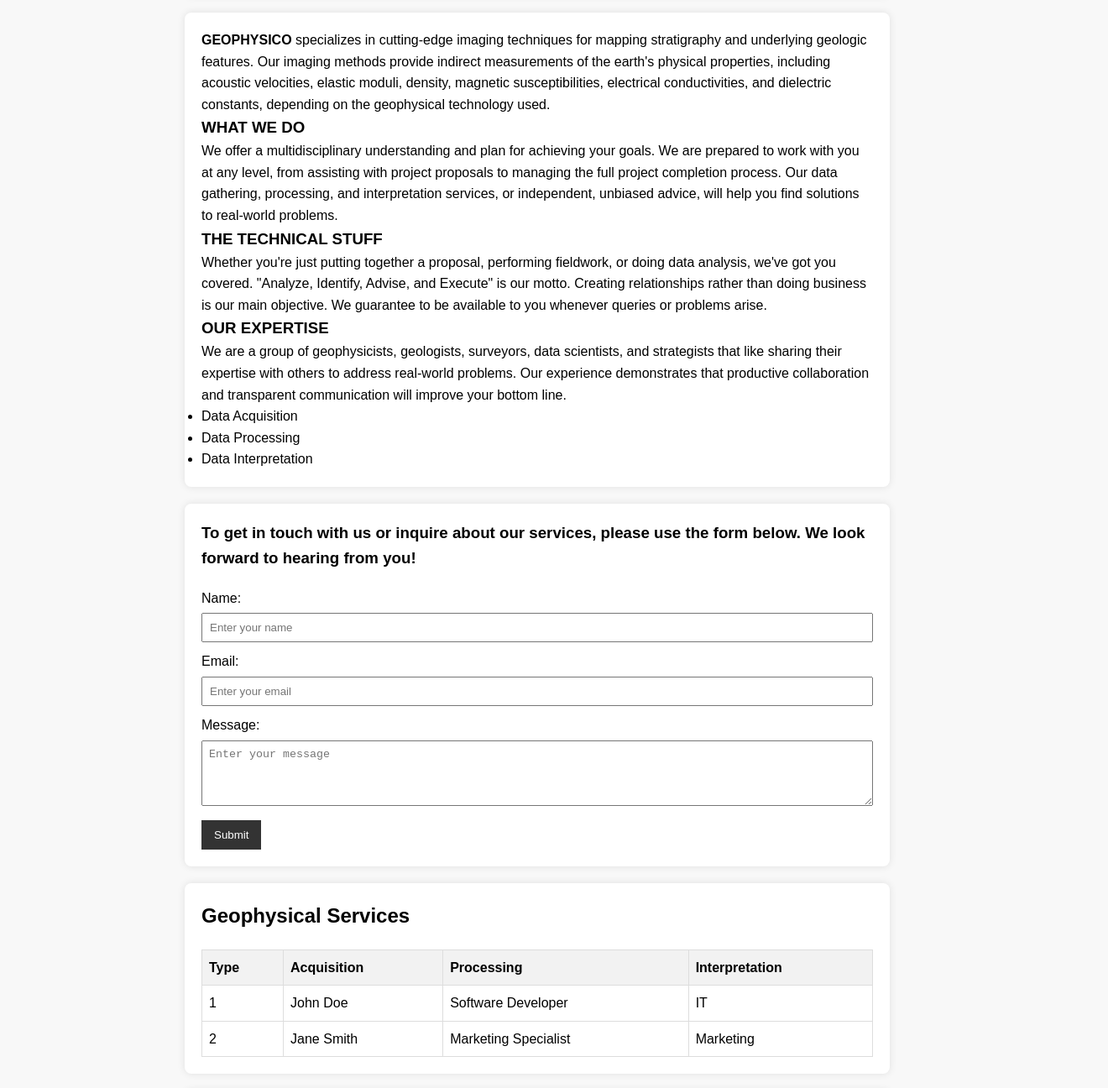
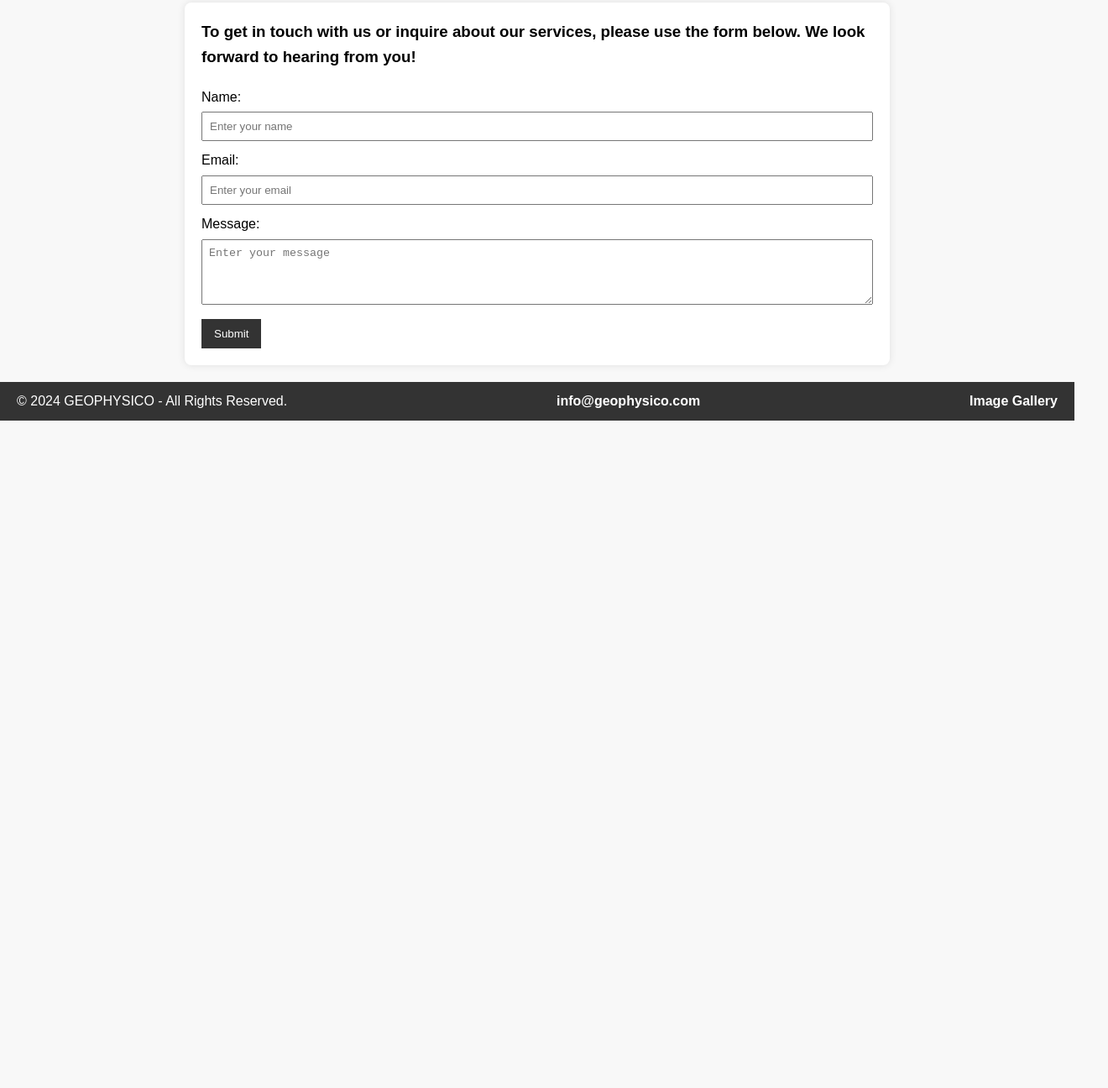
Before and after one commit to ibrahimilhan35/FullStack-2023, a plain HTML site: page HTML/Week01a/index.html in a window 1280 px wide. Shown: the part 557-1853 px from the top of the page at 84% size, 1320 px wide, since content can reach past the window. After the commit the page ends 1058 px from the top, so only its background shows below. Drawn offline with Linux system fonts and the light colour scheme.

Commit message:
HTML Homework Assignments 01 Revised

```diff
--- a/HTML/Week01a/index.html
+++ b/HTML/Week01a/index.html
@@ -33,44 +33,13 @@
         <img
             src="images/Geophysico.png"
             alt="Geophysico Image"
-            width="720"
-            height="362"
+            width="800"
+            height="350"
         >
         <h1>EXPERIENCED GEOPHYSICAL SERVICES AND CONSULTING</h1>
         <p>
             Our objective is to offer clients project-specific, multidisciplinary and data-driven solutions.
         </p>
-    </section>
-
-    <!-- Main Content Section -->
-    <section>
-        <p>
-            <strong>GEOPHYSICO</strong> specializes in cutting-edge imaging techniques for mapping stratigraphy
-            and underlying geologic features. Our imaging methods provide indirect measurements of the earth's
-            physical properties, including acoustic velocities, elastic moduli, density, magnetic susceptibilities,
-            electrical conductivities, and dielectric constants, depending on the geophysical technology used.
-        </p>
-
-        <h3>WHAT WE DO</h3>
-        <p>
-            We offer a multidisciplinary understanding and plan for achieving your goals. We are prepared to work with you at any level, from assisting with project proposals to managing the full project completion process. Our data gathering, processing, and interpretation services, or independent, unbiased advice, will help you find solutions to real-world problems.
-        </p>
-
-        <h3>THE TECHNICAL STUFF</h3>
-        <p>
-            Whether you're just putting together a proposal, performing fieldwork, or doing data analysis, we've got you covered. "Analyze, Identify, Advise, and Execute" is our motto. Creating relationships rather than doing business is our main objective. We guarantee to be available to you whenever queries or problems arise.
-        </p>
-
-        <h3>OUR EXPERTISE</h3>
-        <p>
-            We are a group of geophysicists, geologists, surveyors, data scientists, and strategists that like sharing their expertise with others to address real-world problems. Our experience demonstrates that productive collaboration and transparent communication will improve your bottom line.
-        </p>
-        <!-- List of Services -->
-        <ul>
-            <li>Data Acquisition</li>
-            <li>Data Processing</li>
-            <li>Data Interpretation</li>
-        </ul>
     </section>
 
     <!-- Form Section -->
@@ -97,57 +66,6 @@
         <!-- Form ends here -->
     </section>
 
-    <section>
-        <h2>Geophysical Services</h2>
-
-        <!-- Simple table structure -->
-        <table border="1">
-            <thead>
-                <tr>
-                    <th>Type</th>
-                    <th>Acquisition</th>
-                    <th>Processing</th>
-                    <th>Interpretation</th>
-                </tr>
-            </thead>
-            <tbody>
-                <tr>
-                    <td>1</td>
-                    <td>John Doe</td>
-                    <td>Software Developer</td>
-                    <td>IT</td>
-                </tr>
-                <tr>
-                    <td>2</td>
-                    <td>Jane Smith</td>
-                    <td>Marketing Specialist</td>
-                    <td>Marketing</td>
-                </tr>
-                <!-- Add more rows as needed -->
-            </tbody>
-        </table>
-    </section>
-
-    <section>
-        <h2>Geophysical Field Work</h2>
-
-        <!-- Embedded YouTube Video using iframe -->
-        <iframe width="560" height="315" src="https://www.youtube.com/embed/VIDEO_ID" frameborder="0" allowfullscreen></iframe>
-
-        <p>This is an example of seismic data acquisition in the field.</p>
-    </section>
-
-    <section>
-        <h2>YouTube Video Example</h2>
-
-        <!-- Anchor tag linking to YouTube video -->
-        <a href="https://www.youtube.com/watch?v=VIDEO_ID" target="_blank">
-            Watch the Video on YouTube
-        </a>
-
-        <p>This is an example of creating a link to a YouTube video using the anchor tag.</p>
-    </section>
-
     <!-- Footer Section -->
     <footer>
         <div class="footer-left">
--- a/HTML/Week01a/styles.css
+++ b/HTML/Week01a/styles.css
@@ -134,31 +134,15 @@ footer {
     display: flex;
     justify-content: space-between;
     align-items: center;
-    width: 100%;
 }
 
-/* Footer Styles
-footer {
-    background-color: #333;
-    color: #fff;
-    padding: 10px 20px;
-    display: flex;
-    justify-content: space-between;
-    align-items: center;
-    position: fixed;
-    bottom: 0;
-    width: 100%;
-} */
-
-.footer-left, .footer-right, .footer-center {
-    flex: 1;
-    text-align: center;
+/* Style for the links */
+.footer-center a, .footer-right a {
+    color: inherit; /* Inherit the color from the parent (white in this case) */
+    text-decoration: none; /* Remove underlines from links */
 }
 
-.footer-right, .footer-center {
-    text-align: right;
-}
-
+/* Hover effect */
 .footer-center a:hover, .footer-right a:hover {
     text-decoration: underline;
 }
```
